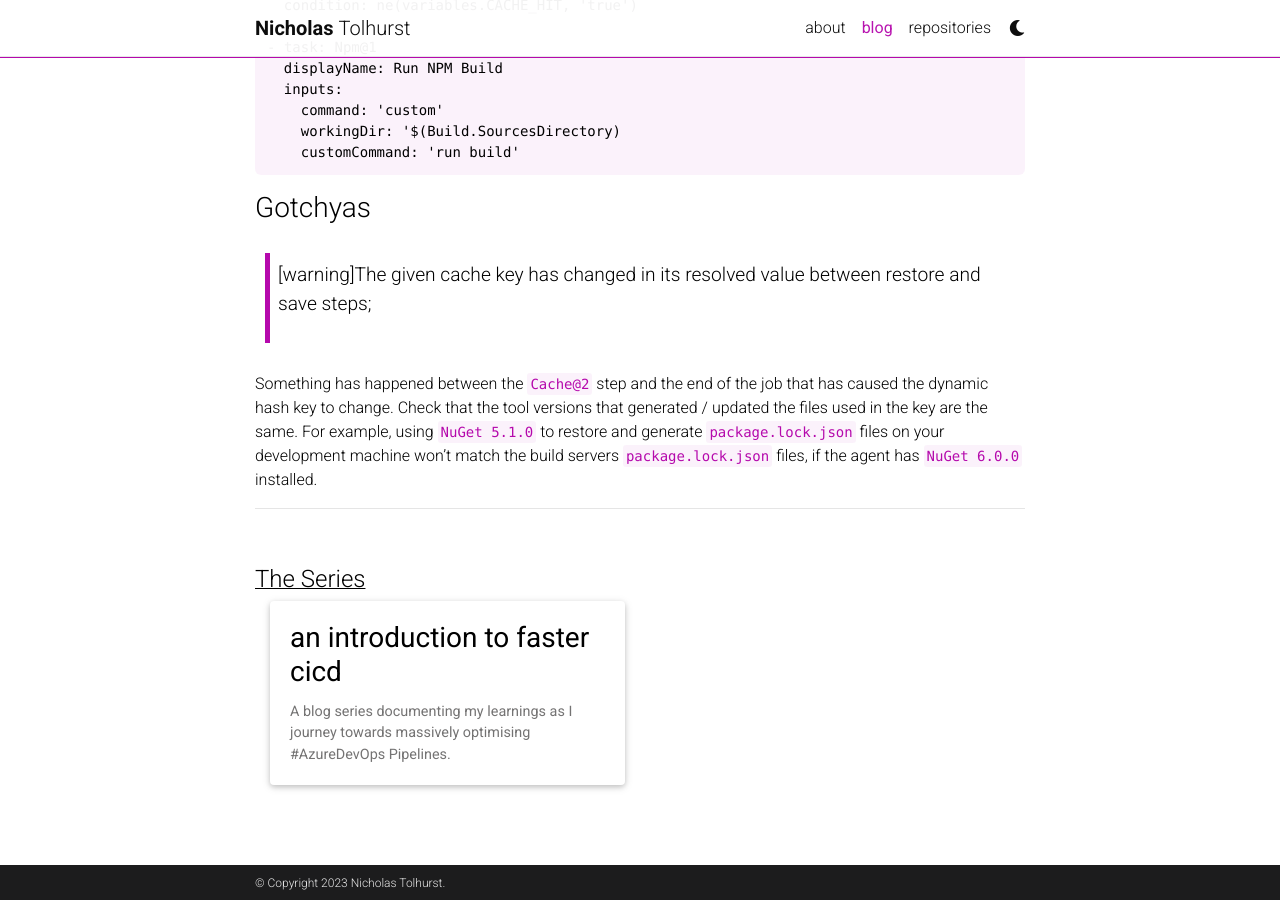
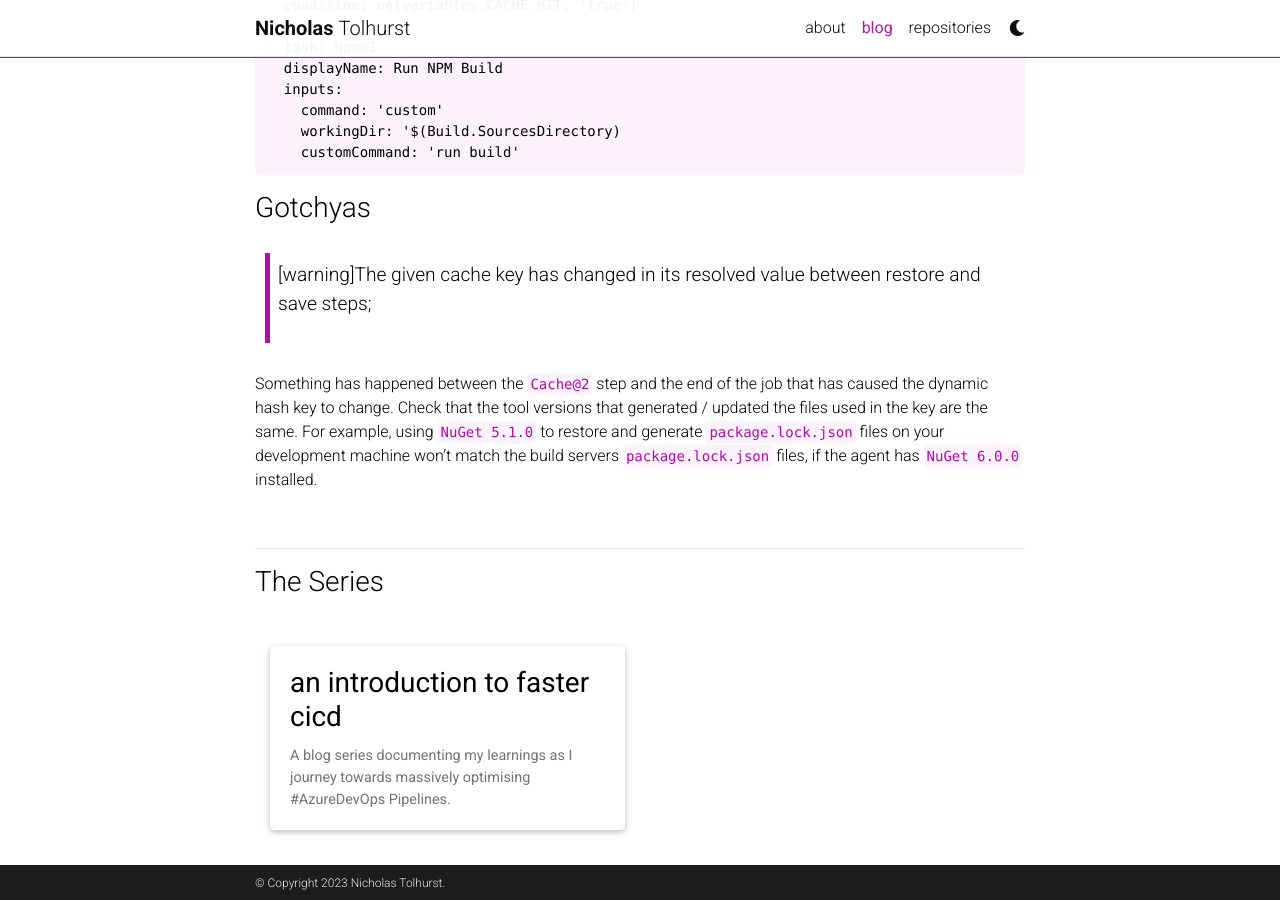
Before and after one commit to nicktolhurst/nicktolhurst.github.io, a Jekyll site: the page built from _posts/2023-03-12-faster-ci-nuget-caching.md, in a window 1280 px wide and 900 px high, scrolled down 1735 px. Built offline with Jekyll 4.4.1, drawn with Linux system fonts in a browser that asks for light colours; full-size pictures stand in for the smaller copies a plugin makes; comment, search, counter and statistics services are not loaded; a style sheet for code colours, icons or effects is not loaded.

Commit message:
moves html out of markdown

```diff
--- a/_includes/posts_horizontal.html
+++ /dev/null
@@ -1,14 +0,0 @@
-<div class="card-item col">
-  <a href="{{ post.url }}">
-    <div class="card hoverable">
-      <div class="row g-0">
-        <div class="col-md-12">
-          <div class="card-body">
-            <h3 class="card-title text-lowercase">{{ post.title }}</h3>
-            <p class="card-text">{{ post.description }}</p>
-          </div>
-        </div>
-      </div>
-    </div>
-  </a>
-</div>
--- /dev/null
+++ b/_includes/posts_in_category_cards.html
@@ -0,0 +1,32 @@
+{%- assign sorted_projects = site.posts | sort: "date" -%}
+
+<br />
+<hr />
+<h3>The Series</h3>
+<br />
+<div class="container">
+  <div class="row row-cols-2">
+    {%- for post in sorted_projects limit:6 -%}
+      {% for category in page.categories %}
+        {% if post.categories contains category %}
+          {% if post.url != page.url %}
+            <div class="card-item col">
+              <a href="{{ post.url }}">
+                <div class="card hoverable">
+                  <div class="row g-0">
+                    <div class="col-md-12">
+                      <div class="card-body">
+                        <h3 class="card-title text-lowercase">{{ post.title }}</h3>
+                        <p class="card-text">{{ post.description }}</p>
+                      </div>
+                    </div>
+                  </div>
+                </div>
+              </a>
+            </div>
+          {% endif %}
+        {%- endif %}
+      {% endfor %}
+    {%- endfor %}
+  </div>
+</div>
--- a/_posts/2023-03-12-faster-ci-nuget-caching.md
+++ b/_posts/2023-03-12-faster-ci-nuget-caching.md
@@ -63,22 +63,4 @@
 
 Something has happened between the `Cache@2` step and the end of the job that has caused the dynamic hash key to change. Check that the tool versions that generated / updated the files used in the key are the same. For example, using `NuGet 5.1.0` to restore and generate `package.lock.json` files on your development machine won't match the build servers `package.lock.json` files, if the agent has `NuGet 6.0.0` installed.
 
-{%- assign sorted_projects = site.posts | sort: "date" -%}
-<!-- Generate cards for each post in this series. -->
-<br>
-<hr>
-<br>
-#### The Series
-<div class="container">
-  <div class="row row-cols-2">
-  {%- for post in sorted_projects limit:6 -%}
-    {% for category in page.categories %}
-      {% if post.categories contains category %}
-        {% if post.url != page.url %}
-          {% include posts_horizontal.html %}
-        {% endif %}
-      {%- endif %}
-    {% endfor %}
-  {%- endfor %}
-  </div>
-</div>
+{% include posts_in_category_cards.html %}
```
Also changed, not shown: _posts/2023-03-11-faster-ci-introduction.md (+1 -20 lines), _includes/related_posts.html (line endings or trailing spaces).
